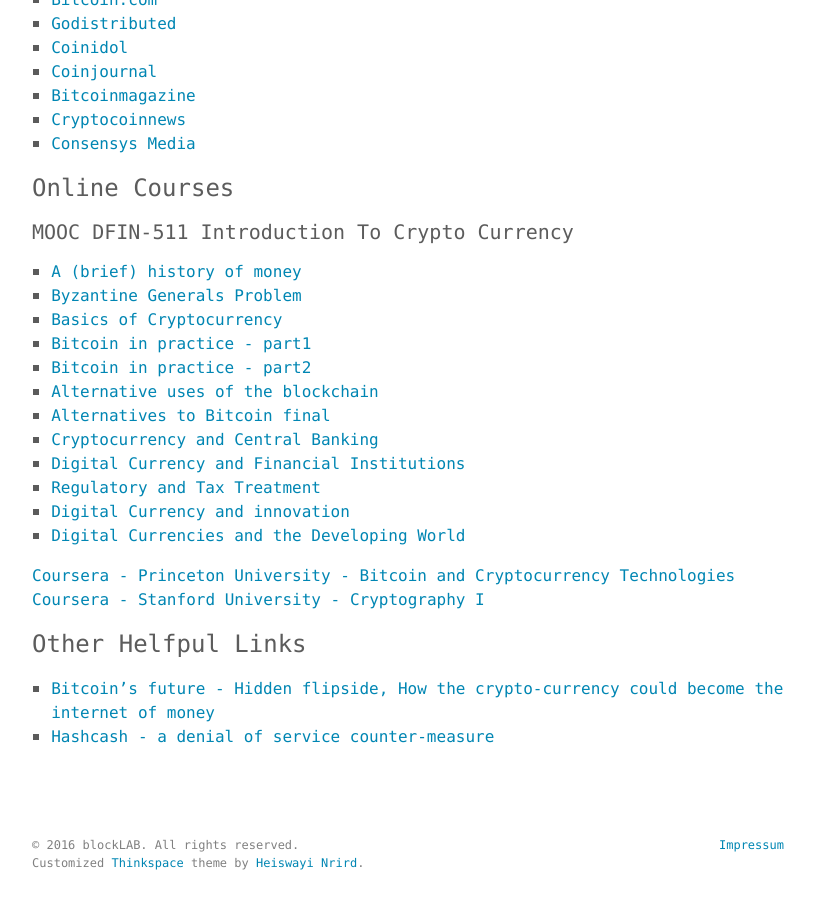
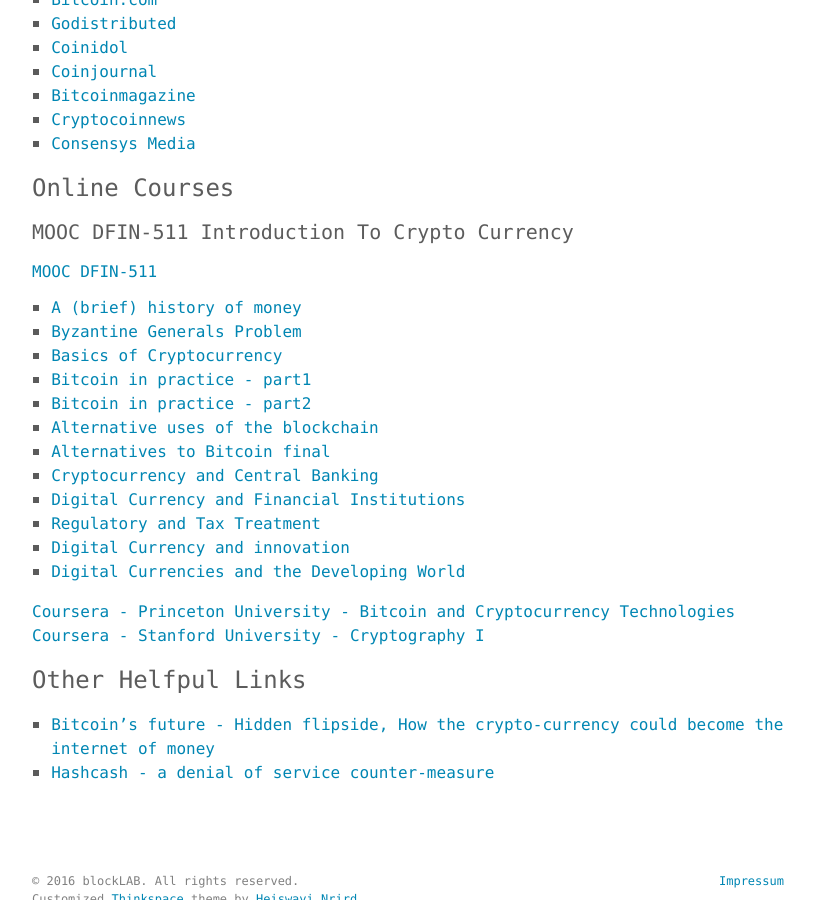
Before and after one commit to blocklab/site, a Jekyll site: the page built from links.md, in a window 1280 px wide and 900 px high, scrolled down 1957 px. Shown: the whole window, without its empty margins (232-1047 px from the left). Built offline with Jekyll 4.4.1, drawn with Linux system fonts in a browser that asks for light colours.

Commit message:
Update links.md

```diff
--- a/links.md
+++ b/links.md
@@ -69,6 +69,8 @@ permalink: /links/
 
 #### MOOC DFIN-511 Introduction To Crypto Currency
 
+[MOOC DFIN-511](http://digitalcurrency.unic.ac.cy/)
+
 1. [A (brief) history of money](https://db.tt/yqorTxjh)
 2. [Byzantine Generals Problem](https://db.tt/BcYGaVB8)
 3. [Basics of Cryptocurrency](https://db.tt/Yqlx9DvW)
```
